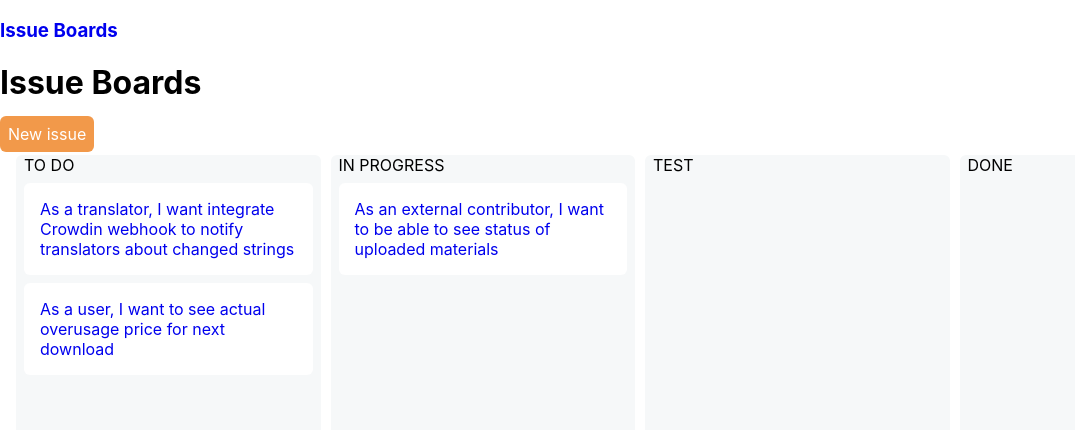
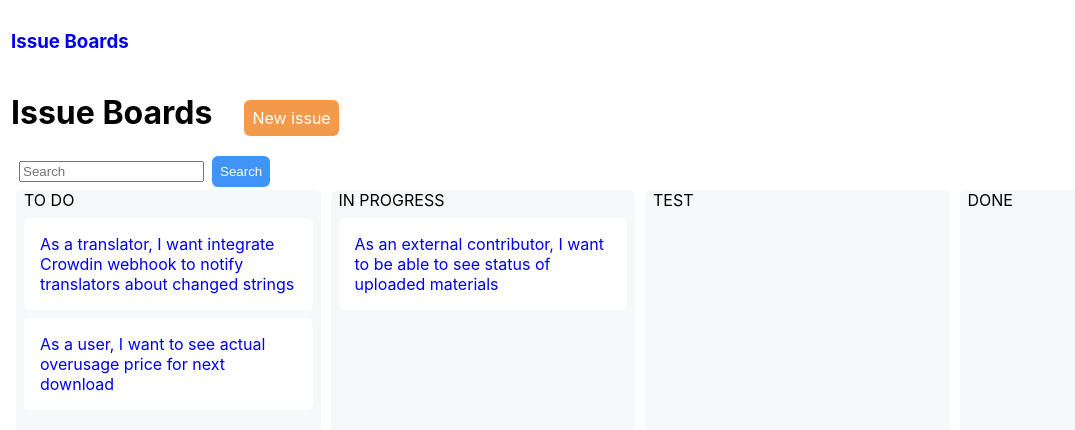
Before and after one commit to ViktorBachmanov/PL-Issue_Boards, a React (Create React App) app: page / in a window 1280 px wide. Shown: the top 430 px of the page, without its empty margins (0-1075 px from the left). Built offline with nearby package versions, Linux system fonts and the light colour scheme.

Commit message:
Search done

```diff
--- a/src/App.css
+++ b/src/App.css
@@ -1,5 +1,5 @@
-.App-link {
-  color: rgb(112, 76, 182);
+.App {
+  padding: 11px;
 }
 
 
@@ -23,6 +23,15 @@
   background: silver;
 }
 
+.main-board__title {
+  display: inline-block;
+  margin-right: 2rem;
+}
+
+.search_theme-1 {
+  margin: 0.5rem;
+}
+
 .button {
   padding: 0.5rem;
   border-radius: 6px;
@@ -40,7 +49,7 @@
 
 .boards-container {
   display: flex;
-  padding: 11px;
+
   min-height: 100vh;
 }
 
--- a/src/components/board.js
+++ b/src/components/board.js
@@ -1,12 +1,12 @@
 import Card from '../features/todos/card';
-import { useSelector, useDispatch } from 'react-redux'
+import { useDispatch } from 'react-redux'
 
 
 export default function Board(props) {
-    const todos = useSelector(state => state.todos);
+    //const todos = useSelector(state => state.todos);
     const dispatch = useDispatch();
 
-    const filteredTodos = todos.filter(todo => todo.status === props.title);
+    const filteredTodos = props.todos.filter(todo => todo.status === props.title);
 
     const todoCards = filteredTodos.map(todo => {
         return <Card key={todo.id} content={todo.title} id={todo.id}/>;
--- a/src/components/mainBoard.js
+++ b/src/components/mainBoard.js
@@ -2,20 +2,38 @@
 import { Link } from "react-router-dom";
 import Board from './board';
 import { statusTypes } from '../types'
+import Search from './search'
+import { useDispatch, useSelector } from 'react-redux';
+import filterReducer from "../features/filter/filterSlice";
 
 
 export default function MainBoard() {
+    let todos = useSelector(state => state.todos);
+    const filter = useSelector(state => state.filter);
+    const pattern = new RegExp(filter.pattern);
+    let filteredTodos = [];
+    todos.forEach(todo => {
+        let rslt1 = todo.id.match(pattern);
+        let rslt2 = todo.title.match(pattern);
+        if(rslt1 || rslt2) {
+            filteredTodos.push({...todo});
+        }
+    });
+
     return (
         <Fragment>
-            <h1>Issue Boards</h1>
+            <div>
+                <h1 className="main-board__title">Issue Boards</h1>
+                <Link to="/new" className='button button_orange'>New issue</Link>
+            </div>
 
-            <Link to="/new" className='button button_orange'>New issue</Link>
+            <Search dispatch={useDispatch()}/>
 
             <div className='boards-container'>
-                <Board title={statusTypes.TO_DO}/>
-                <Board title={statusTypes.IN_PROGRESS}/>
-                <Board title={statusTypes.TEST}/>
-                <Board title={statusTypes.DONE}/>
+                <Board title={statusTypes.TO_DO} todos={filteredTodos}/>
+                <Board title={statusTypes.IN_PROGRESS} todos={filteredTodos}/>
+                <Board title={statusTypes.TEST} todos={filteredTodos}/>
+                <Board title={statusTypes.DONE} todos={filteredTodos}/>
             </div>
         </Fragment>
     );
--- /dev/null
+++ b/src/components/search.js
@@ -0,0 +1,51 @@
+import React from 'react';
+import { debounce } from '../utils'
+
+
+export default class Search extends React.Component {
+    constructor(props) {
+        super(props);
+
+        this.state = {
+            text: ''
+        }
+
+        this.handleChange = this.handleChange.bind(this);
+
+        this.handleSearch = this.handleSearch.bind(this);
+    }
+
+    handleChange(e) {
+        debounce(
+            this.setState({
+                text: e.target.value
+            }),
+            300
+        );
+    }
+
+    handleSearch() {
+        this.props.dispatch({
+            type: 'filter/set',
+            payload: this.state.text
+        });
+    }
+
+    render() {
+        return (
+            <div>
+                <input placeholder="Search" className="search_theme-1"
+                        onChange={this.handleChange}
+                        value={this.state.text}
+                />
+
+                <button className="button button_blue"
+                        onClick={this.handleSearch}
+                >
+                    Search
+                </button>
+            </div>
+        );
+    }
+
+}
--- /dev/null
+++ b/src/features/filter/filterSlice.js
@@ -0,0 +1,18 @@
+const initialState = {
+    pattern: '.'
+};
+
+
+export default function filterReducer(state = initialState, action) {
+    switch (action.type) {
+        case 'filter/set': {
+            let newPattern = action.payload;
+            if(newPattern === '*') {
+                newPattern = '.';
+            }
+            return { pattern: newPattern };
+        }
+        default:
+            return state;
+    }
+};
--- a/src/rootReducer.js
+++ b/src/rootReducer.js
@@ -1,11 +1,11 @@
 import { combineReducers } from 'redux'
 
 import todosReducer from './features/todos/todosSlice'
-//import filtersReducer from './features/filters/filtersSlice'
+import filterReducer from './features/filter/filterSlice'
 
 const rootReducer = combineReducers({
   todos: todosReducer,
-  //filters: filtersReducer,
+  filter: filterReducer,
 })
 
 export default rootReducer
--- /dev/null
+++ b/src/utils.js
@@ -0,0 +1,11 @@
+export function debounce(fn, wait) {
+  let timeout;
+  return function (...args) {
+    const later = () => {
+      clearTimeout(timeout);
+      fn.apply(this, args);
+    };
+    clearTimeout(timeout);
+    timeout = setTimeout(later, wait);
+  };
+}
```
